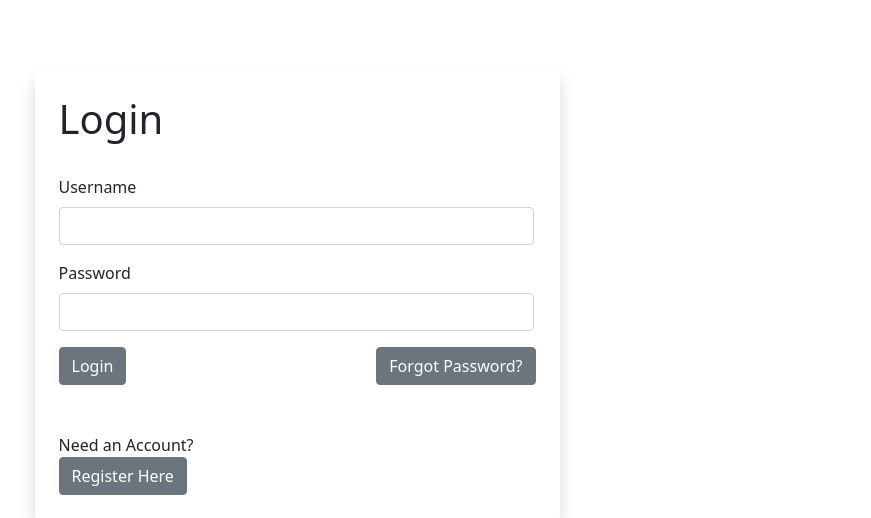
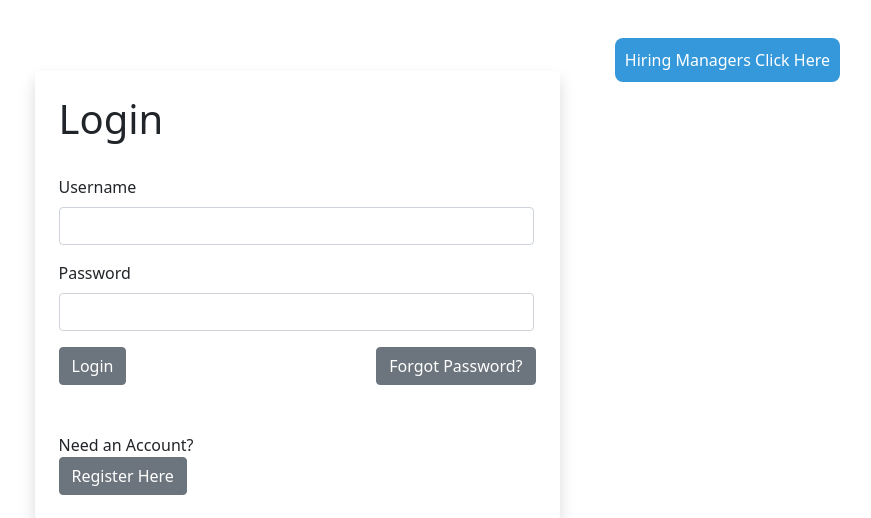
Before and after one commit to NickJarrett425/DriversOnly, a Django app: page / in a window 1280 px wide. Shown: the part 57-575 px from the top of the page, without its empty margins (343-1214 px from the left). Run offline with Django 4.2, Linux system fonts and the light colour scheme.

Commit message:
Added Information for Site Visitors

```diff
--- a/Website/members/templates/registration/login.html
+++ b/Website/members/templates/registration/login.html
@@ -1,6 +1,38 @@
 {% extends 'registration/base.html' %}
 
 {% block content %}
+  <div style="position: relative;">
+    <div class="help-container">
+      <a href="#" id="help-button" class="help-button">
+        <div class="custom-button">
+          <span class="button-text">Hiring Managers Click Here</span>
+        </div>
+      </a>
+      <div id="help-text" class="hidden">
+        <div id="help-textarea">
+          <strong>Welcome, Hiring Manager!</strong><br>
+
+          I'm delighted to have you here. As a web developer passionate about creating seamless online experiences, I invite you to explore my personal project.<br><br>
+
+          <strong>Test Driver Login:</strong><br>
+          - Username: test_driver<br>
+          - Password: idontlikedriving<br><br>
+
+          <strong>Test Sponsor Login:</strong><br>
+          - Username: test_sponsor<br>
+          - Password: idontlikedriving<br><br>
+
+          These credentials are crafted exclusively for you to delve into the intricacies of my work. Whether it's responsive design, smooth interactions, or innovative solutions, I hope you find the project reflective of my commitment to excellence.
+
+          If you have any questions or wish to discuss how my skills align with your team's needs, please don't hesitate to reach out. You can contact me directly via email at <strong>nicholas.jarrett10@gmail.com</strong>.<br><br>
+
+          Happy exploring, and I look forward to the possibility of working together!<br><br>
+
+          Best regards,<br>
+          Nicholas Jarrett
+        </div>
+      </div>
+    </div>
     <br/><br/>
     <div class="shadow p-4 mx-auto bg-body rounded" style="width: 525px">
       <h1 class="center">Login</h1>
@@ -28,5 +60,66 @@
         <br/>
         <a href="{% url 'register_user' %}" class="btn btn-secondary" role="button">Register Here</a>
       </div>
+    </div>
+  </div>
+
+  <style>
+    .help-container {
+      position: relative;
+    }
+
+    .help-button {
+      position: absolute;
+      top: 15px;
+      right: 15px;
+      text-decoration: none;
+    }
+
+    .custom-button {
+      background-color: #3498db;
+      color: #fff;
+      border: none;
+      border-radius: 8px;
+      padding: 10px;
+      cursor: pointer;
+      display: flex;
+      align-items: center;
+      transition: background-color 0.3s;
+    }
+
+    .custom-button:hover {
+      background-color: #217DBB;
+    }
+
+    .button-text {
+      margin: 0 auto;
+      font-size: 16px;
+    }
+
+    #help-text {
+      position: absolute;
+      top: 60px;
+      right: 0;
+      background-color: #f1f1f1;
+      padding: 10px;
+      border-radius: 5px;
+      display: none;
+    }
+
+    #help-textarea {
+      width: 350px;
+      height: 430px;
+      box-sizing: border-box;
+      font-size: 11px;
+    }
+  </style>
+
+  <script>
+    document.getElementById("help-button").addEventListener("click", function(event) {
+      event.preventDefault();
+      var helpText = document.getElementById("help-text");
+      helpText.style.display = helpText.style.display === "none" || helpText.style.display === "" ? "block" : "none";
+    });
+  </script>
 
 {% endblock %}
```
Lines whose indentation alone changed are shown as unchanged.
